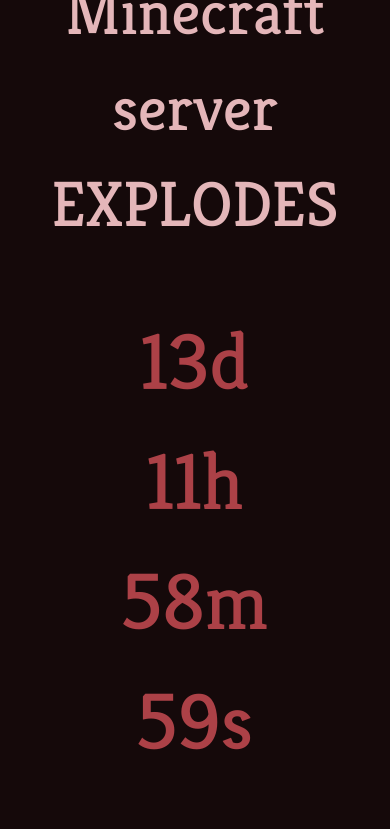
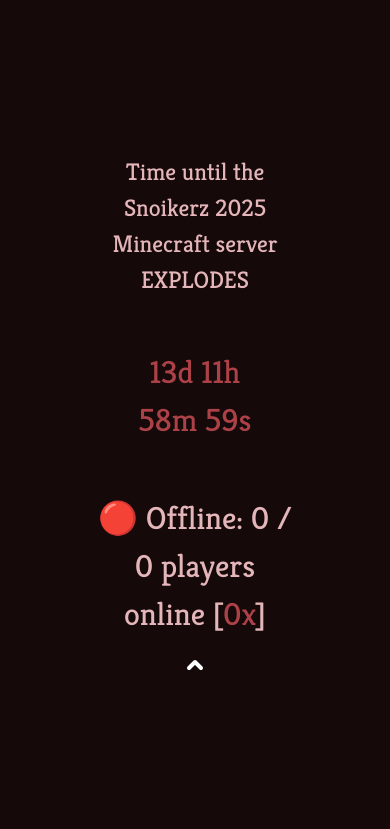
Before and after one commit to CoolpickB/snoikerz-25, a plain HTML site: page index.html in a window 390 px wide. Shown: the top 829 px of the page. Drawn offline with Linux system fonts and the light colour scheme; no server answers.

Commit message:
fix mobile style maybe

```diff
--- a/index.html
+++ b/index.html
@@ -10,15 +10,15 @@
 </head>
 <body class="main">
   <div class="front">
-    <div style="font-size: 4rem;">Time until the Snoikerz 2025 Minecraft server <span class="explode">EXPLODES</span></div>
-    <p id="timer" style="color: #ac4147; font-size: 5rem;"></p>
-<div style="font-size: 3rem;">
+    <div style="font-size: clamp(1.5rem, 4vw, 4rem);;">Time until the Snoikerz 2025 Minecraft server <span class="explode">EXPLODES</span></div>
+    <p id="timer" style="color: #ac4147; font-size: clamp(2rem, 4.5vw, 5rem);"></p>
+<div style="font-size: clamp(2rem, 3vw, 3rem)">
   <span id="status"></span>:
   <span id="currentlyOnline"></span>
   [<span style="color: #ac4147" id="speed"></span>]
   <span id="dropdown">
     <img id="caret" src="public/caret.svg" alt="caret" style="rotate: 180deg; height: 3rem; vertical-align: middle; display:inline-flex; transition: transform 0.2s ease;">
-    <div id="dropdownContent" style="font-size: 2rem; border: 1px #ac4147 solid; border-radius: 5px; padding: 10px">Updates every minute or so</div>
+    <div id="dropdownContent" style="font-size: clamp(1rem, 1.5vw, 2rem); border: 1px #ac4147 solid; border-radius: 5px; padding: 10px">Updates every minute or so</div>
   </span>
 </div>
 
@@ -53,7 +53,7 @@
   display:none;
   position: absolute;
   left: 50%;
-  margin-top: 30px;
+  margin: 30px 0px;
   transform: translate( -50%);
 }
 #caret{
```
